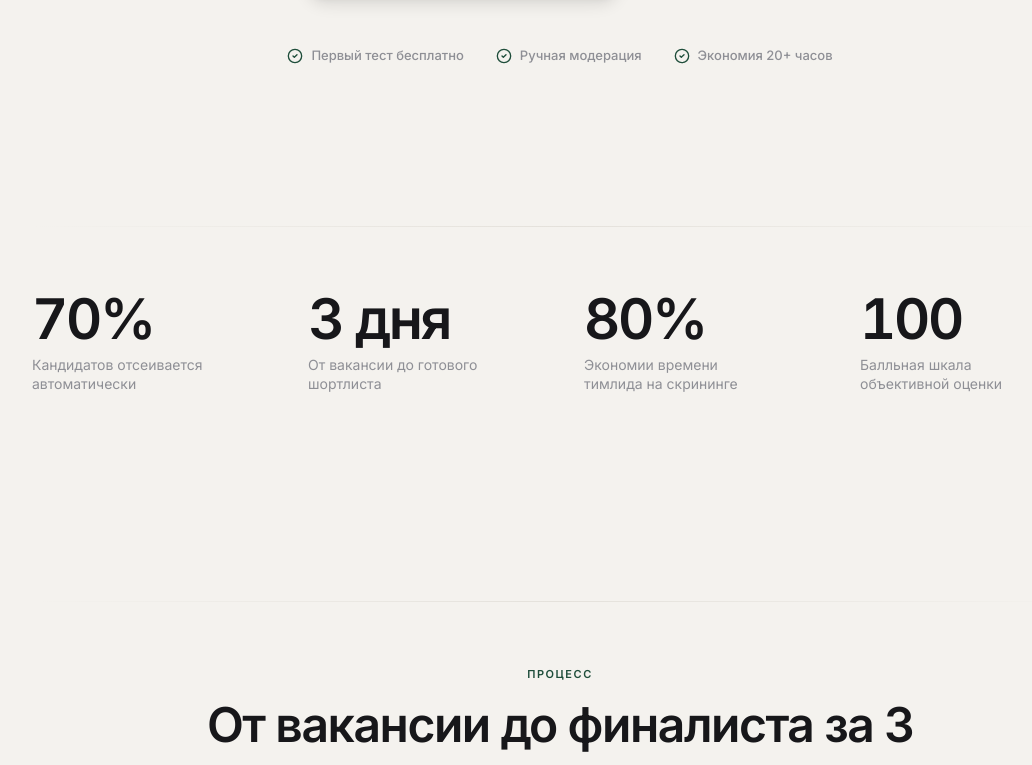
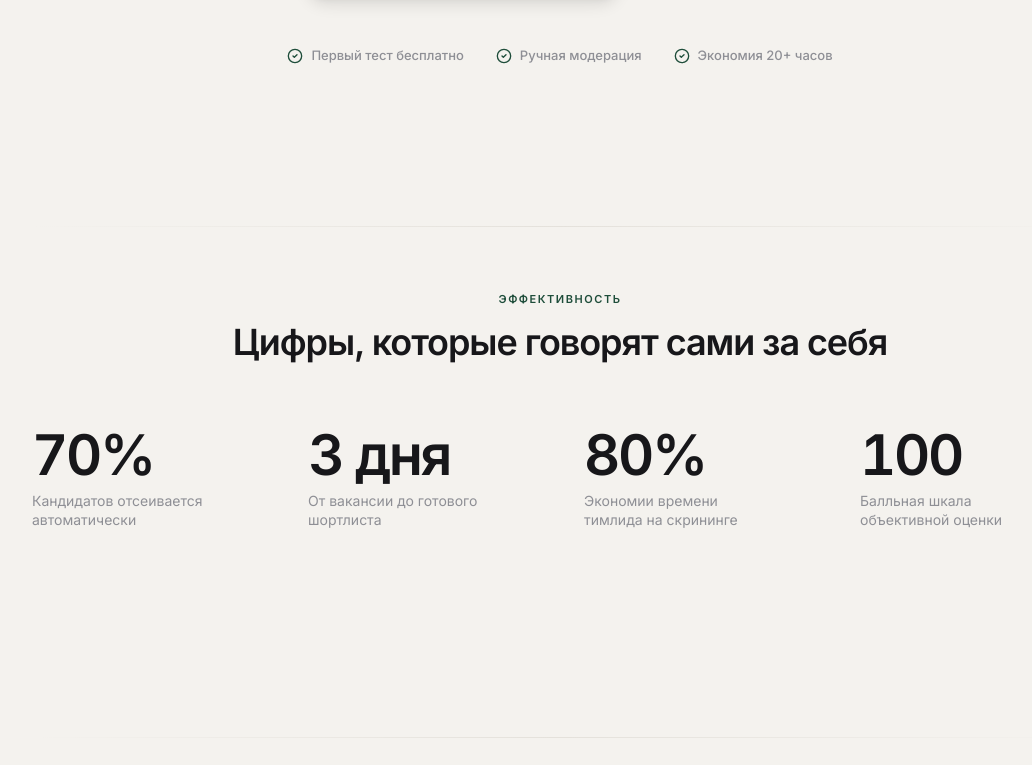
Before and after one commit to CamelCase404/Verum, a React (Vite) app in the folder verum/: page / in a window 1280 px wide. Shown: the part 688-1453 px from the top of the page, without its empty margins (80-1112 px from the left). Built offline with nearby package versions, Linux system fonts and the light colour scheme; no server answers.

Commit message:
Update Landing.tsx

```diff
--- a/verum/src/pages/Landing.tsx
+++ b/verum/src/pages/Landing.tsx
@@ -235,7 +235,30 @@ export function Landing() {
                         transition={{ duration: 1.5, ease: EASE }}
                         className="h-px w-full bg-gradient-to-r from-transparent via-line to-transparent origin-center mb-16"
                     />
-                    <div className="grid grid-cols-2 lg:grid-cols-4 gap-8 md:gap-12">
+
+                    <motion.div
+                        initial="hidden"
+                        whileInView="visible"
+                        viewport={{ once: true }}
+                        className="mb-12 md:mb-16 text-center"
+                    >
+                        <motion.div
+                            variants={fadeUp}
+                            custom={0}
+                            className="text-[11px] font-semibold uppercase tracking-[0.14em] text-accent mb-4"
+                        >
+                            Эффективность
+                        </motion.div>
+                        <motion.h2
+                            variants={fadeUp}
+                            custom={1}
+                            className="text-[clamp(24px,4vw,36px)] font-semibold tracking-[-0.03em] leading-[1.1] text-ink"
+                        >
+                            Цифры, которые говорят сами за себя
+                        </motion.h2>
+                    </motion.div>
+
+                    <div className="grid grid-cols-2 lg:grid-cols-4 gap-8 md:gap-12 text-center lg:text-left">
                         {METRICS.map((m, i) => (
                             <motion.div
                                 key={i}
@@ -248,7 +271,7 @@ export function Landing() {
                                 <div className="text-[40px] md:text-[56px] font-semibold text-ink leading-none tracking-[-0.04em] mb-2 tabular-nums">
                                     {m.value}
                                 </div>
-                                <div className="text-[13px] md:text-[14px] text-ink-3 leading-snug max-w-[180px]">
+                                <div className="text-[13px] md:text-[14px] text-ink-3 leading-snug max-w-[180px] mx-auto lg:mx-0">
                                     {m.label}
                                 </div>
                             </motion.div>
```
